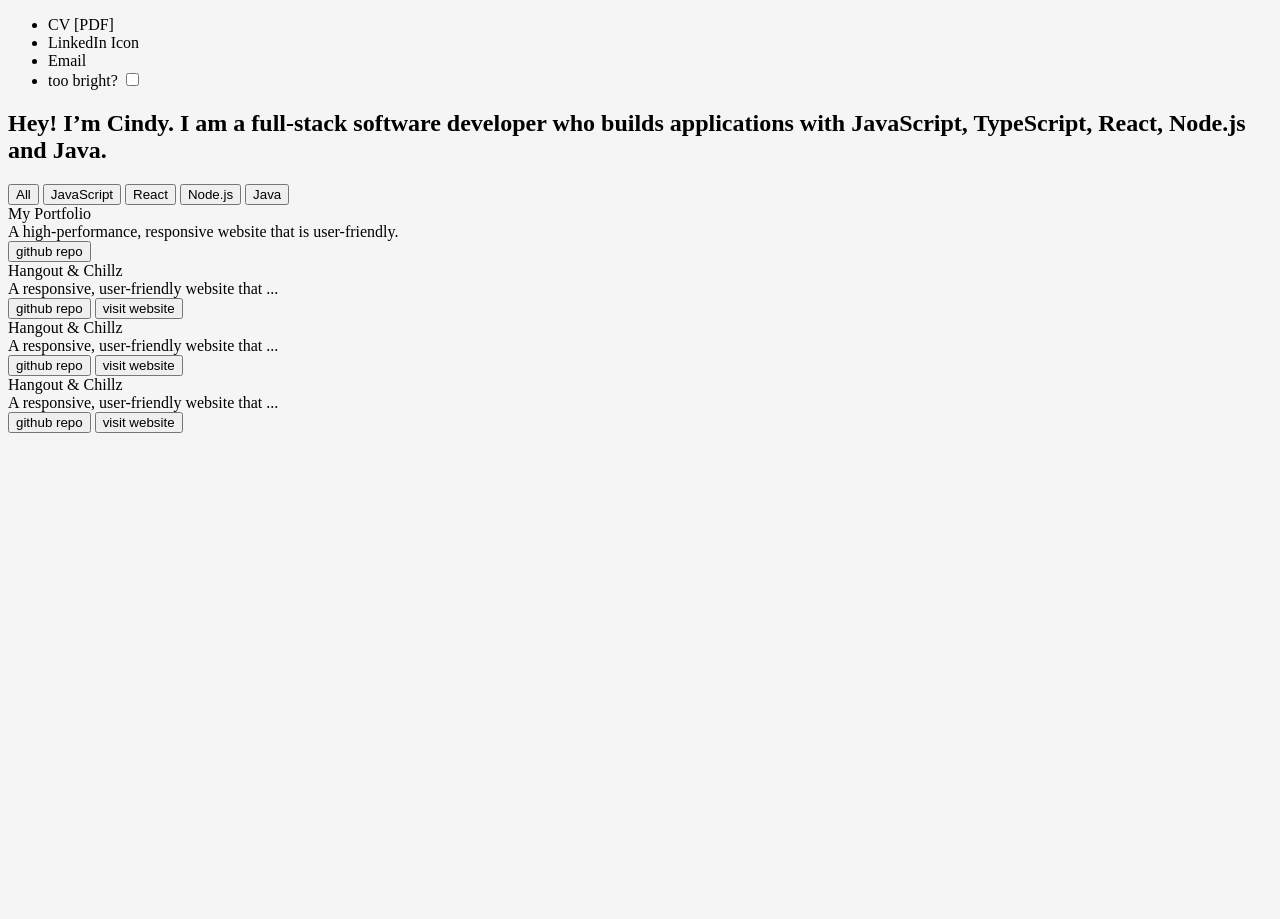
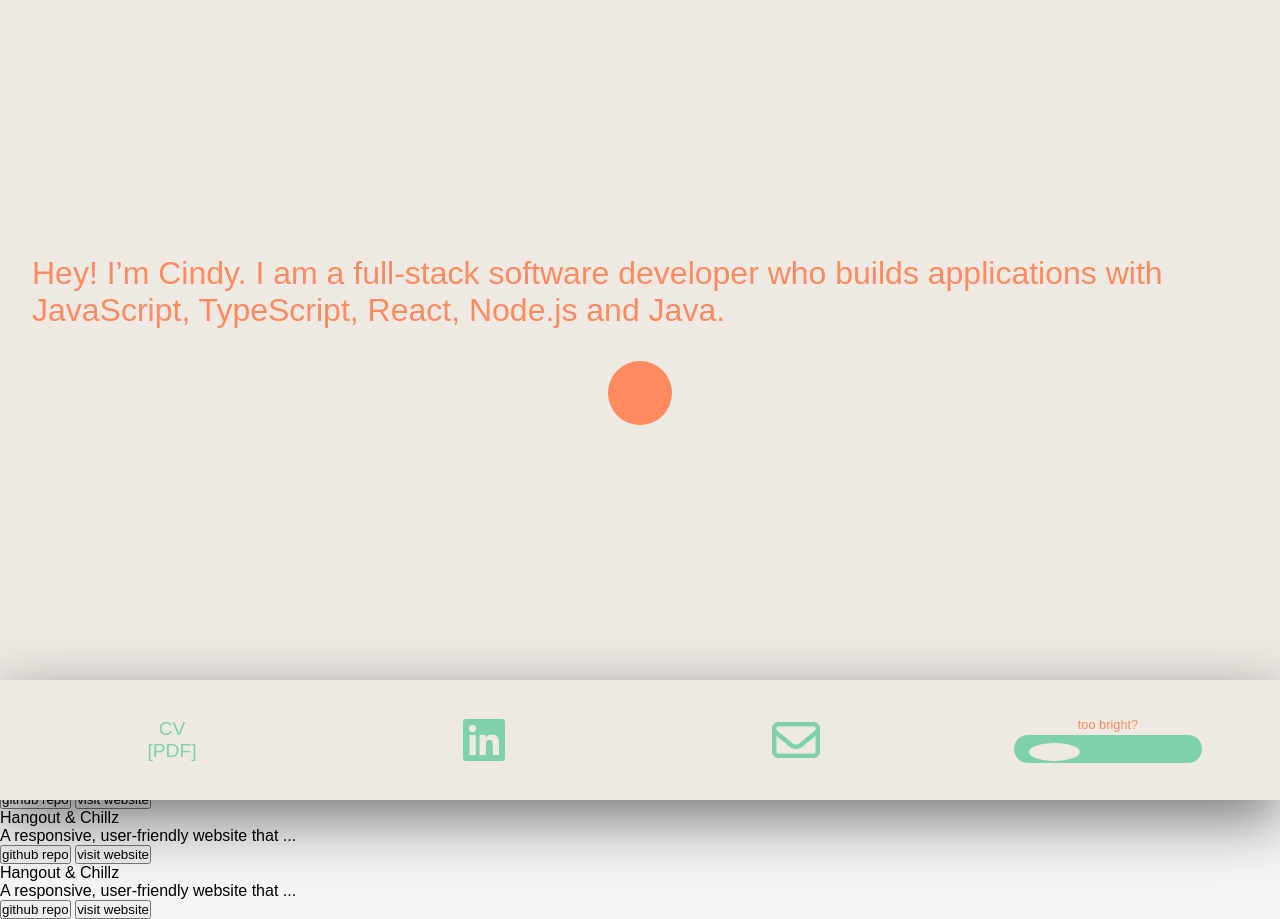
Before and after one commit to cindyeke/portfolio, a website built with webpack: page public/index.html in a window 1280 px wide. Before the commit the page ends 800 px from the top, so only its background shows below. Built offline with nearby package versions, Linux system fonts and the light colour scheme.

Commit message:
styled the main page and navigation

```diff
--- /dev/null
+++ b/public/assets/scss/_global.scss
@@ -0,0 +1,8 @@
+* {
+  margin: 0;
+  padding: 0;
+  box-sizing: border-box;
+  font-family: "Poppins", sans-serif;
+  font-style: normal;
+  font-weight: normal;
+}
--- a/public/assets/scss/_variables.scss
+++ b/public/assets/scss/_variables.scss
@@ -1,2 +1,9 @@
 $background-light-theme: #f5f5f5;
+$primary-light-color: #eee9e3;
+$secondary-light-color: #7fd1ae;
+$accent-light-color: #ff8a5f;
+
 $background-dark-theme: #8a1d06;
+
+$nav-height: 15vh;
+$main-height: calc(100vh - #{$nav-height});
--- a/public/assets/scss/styles.scss
+++ b/public/assets/scss/styles.scss
@@ -1,5 +1,115 @@
 @use "variables";
+@use "global";
 
 body {
   background: variables.$background-light-theme;
 }
+
+.nav {
+  background-color: variables.$primary-light-color;
+  position: fixed;
+  bottom: 0;
+  width: 100vw;
+  height: variables.$nav-height;
+  display: flex;
+  flex-direction: column;
+  justify-content: center;
+  box-shadow: 0px 20px 60px rgba(0, 0, 0, 0.5);
+  padding: 0 1rem;
+
+  &__list {
+    height: 10vh;
+    display: flex;
+    justify-content: space-between;
+    list-style: none;
+  }
+
+  &__link {
+    color: variables.$secondary-light-color;
+    text-decoration: none;
+    text-align: center;
+    font-size: 1rem;
+  }
+
+  &__item {
+    height: inherit;
+    width: 25%;
+    display: flex;
+    justify-content: center;
+    align-items: center;
+  }
+
+  &__link:first-child {
+    font-size: 1.2rem;
+  }
+
+  &__icon {
+    font-size: 3rem;
+  }
+
+  &__theme-switch-container {
+    height: 100%;
+    width: 100%;
+    display: flex;
+    flex-direction: column;
+    justify-content: center;
+    align-items: center;
+  }
+
+  &__theme-question {
+    color: #ff8a5f;
+    margin-bottom: 0.2rem;
+    font-size: 0.8rem;
+  }
+
+  &__theme-switch {
+    appearance: none;
+    width: 60%;
+    height: 35%;
+    border: 2px solid variables.$secondary-light-color;
+    outline: none;
+    border-radius: 3rem;
+    transition: 0.3s;
+    background-color: variables.$secondary-light-color;
+  }
+
+  &__theme-switch::before {
+    content: "";
+    background: variables.$primary-light-color;
+    width: 4%;
+    height: 15%;
+    border-radius: 50%;
+    position: absolute;
+    margin-left: 1%;
+    margin-top: 0.5%;
+    transition: 0.3s ease;
+  }
+
+  &__theme-switch:checked:before {
+    transform: translateX(170%);
+    background: variables.$primary-light-color;
+  }
+
+  &__theme-switch:checked {
+    border-color: variables.$secondary-light-color;
+  }
+}
+
+.firstpage {
+  background-color: variables.$primary-light-color;
+  color: variables.$accent-light-color;
+  height: variables.$main-height;
+  padding: 0 2rem;
+  display: flex;
+  flex-direction: column;
+  justify-content: center;
+  align-items: center;
+
+  &__direction {
+    width: 4rem;
+    height: 4rem;
+    margin-top: 2rem;
+    background: variables.$accent-light-color;
+    border-radius: 50%;
+  }
+}
--- a/public/index.html
+++ b/public/index.html
@@ -11,23 +11,47 @@
         content="full-stack, software-developer, software developer, software engineer, portfolio, cv, resume, minimal portfolio, software design">
 
     <link rel="shortcut icon" href="./assets/img/favicon.ico" type="image/x-icon">
+
+    <script src="https://use.fontawesome.com/3b978efc20.js"></script>
+
     <title>Cindy Eke | Software Developer</title>
 </head>
 
 <body>
-    <nav>
-        <ul>
-            <li>CV [PDF]</li>
-            <li>LinkedIn Icon</li>
-            <li>Email</li>
-            <li>too bright? <input type="checkbox" name="theme-switch" id="theme-switch"></li>
+    <nav class="nav">
+        <ul class="nav__list">
+            <li class="nav__item">
+                <a href="#" class="nav__link">
+                    <div>CV</div>
+                    <div>[PDF]</div>
+                </a>
+            </li>
+            <li class="nav__item">
+                <a href="#" class="nav__link">
+                    <!-- LINKEDIN -->
+                    <i class="fa fa-linkedin-square nav__icon"></i>
+                </a>
+            </li>
+            <li class="nav__item">
+                <a href="#" class="nav__link">
+                    <!-- EMAIL ME -->
+                    <i class="fa fa-envelope-o nav__icon"></i>
+                </a>
+            </li>
+            <li class="nav__item">
+                <div class="nav__theme-switch-container">
+                    <div class="nav__theme-question">too bright?</div>
+                    <input type="checkbox" class="nav__theme-switch">
+                </div>
+            </li>
         </ul>
     </nav>
-    <section>
-        <h1>Hey! I’m Cindy.
+    <main class="firstpage">
+        <h1 class="firstpage__heading">Hey! I’m Cindy.
             I am a full-stack software developer who builds applications with JavaScript, TypeScript, React, Node.js and
             Java.</h1>
-    </section>
+        <div class="firstpage__direction"></div>
+    </main>
     <section>
         <button>All</button>
         <button>JavaScript</button>
--- a/webpack.config.js
+++ b/webpack.config.js
@@ -11,6 +11,7 @@ module.exports = {
   output: {
     path: path.resolve(__dirname, "build"),
     filename: "js/[name].[contenthash].bundle.js",
+    assetModuleFilename: "img/[hash][ext][query]",
   },
 
   devServer: {
@@ -41,6 +42,10 @@ module.exports = {
           "sass-loader",
         ],
       },
+      {
+        test: /\.(ico|png)$/,
+        type: "asset",
+      },
     ],
   },
 
```
Also changed, not shown: public/assets/img/email-icon.png (added), public/assets/img/linkedin-icon.png (added).
